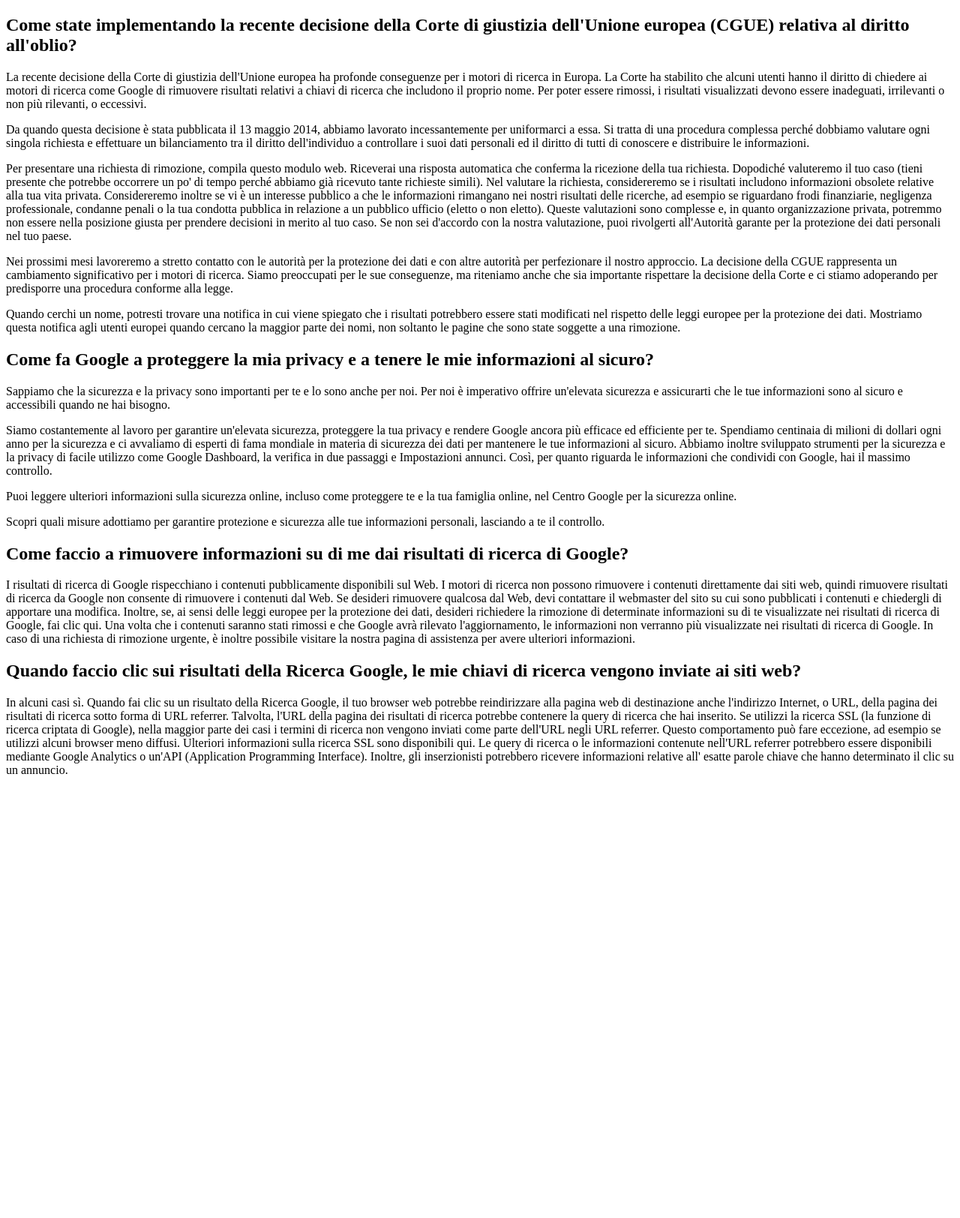
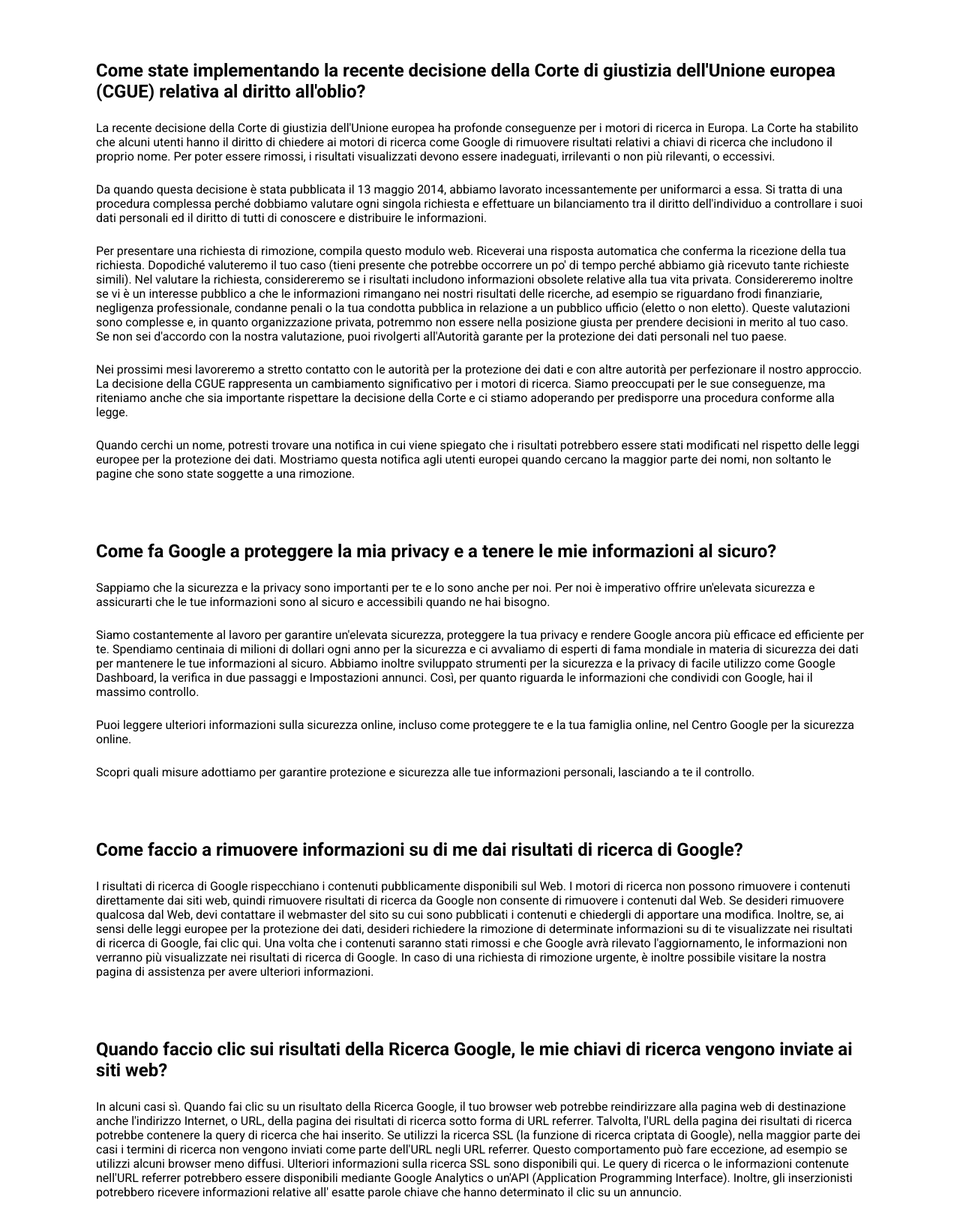
Before and after one commit to matteobuscicchio/php-google-faq, a PHP site: page / in a window 1280 px wide. Shown: the whole page at 75% size. Before the commit the page ends 1032 px from the top, so only its background shows below. Run offline with PHP 8.4, Linux system fonts and the light colour scheme.

Commit message:
Aggiunto foglio di stile

```diff
--- a/index.php
+++ b/index.php
@@ -47,8 +47,13 @@
     <meta charset="UTF-8">
     <meta name="viewport" content="width=device-width, initial-scale=1.0">
     <title>PHP-GOOGLE-FAQ</title>
+    <link rel="preconnect" href="https://fonts.gstatic.com">
+    <link href="https://fonts.googleapis.com/css2?family=Roboto:wght@100;300;400;500;700;900&display=swap" rel="stylesheet">
+    <link rel="stylesheet" href="style.css">
 </head>
     <body>
+
+        <main>
 
             <?php
                 foreach ($db as $faq) {?>
@@ -59,5 +64,6 @@
                     <?php };
                 };
             ?>
+        </main>
     </body>
 </html>
--- /dev/null
+++ b/style.css
@@ -0,0 +1,17 @@
+*{
+    margin: 0 auto;
+    padding: 0;
+    box-sizing: border-box;
+}
+body{
+    font-family: 'Roboto', sans-serif;
+}
+main{
+    width: 80%;
+}
+h2{
+    margin-top: 80px;
+}
+p{
+    margin: 25px 0px 25px 0px;
+}
```
Lines whose indentation alone changed are shown as unchanged.
